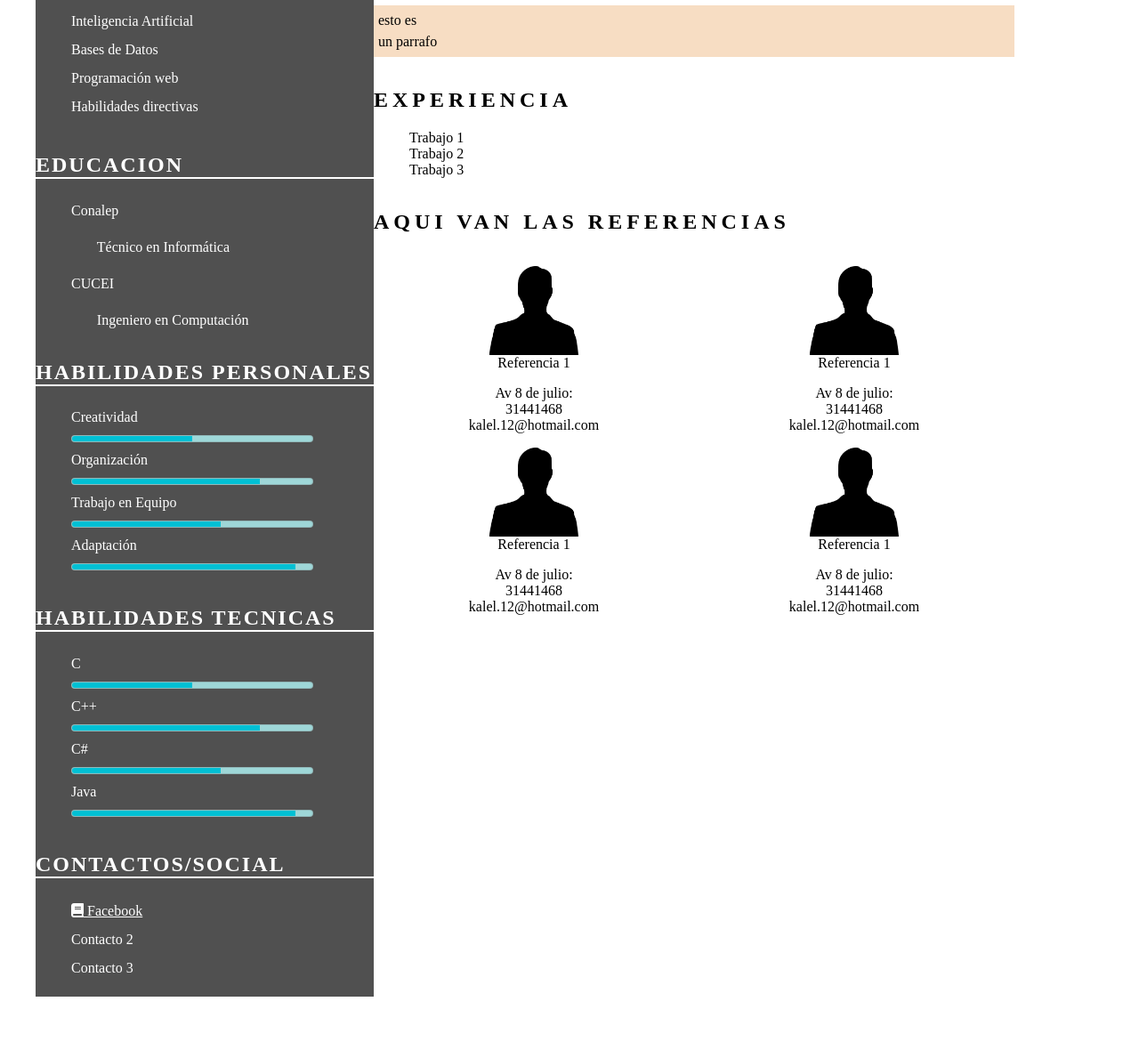
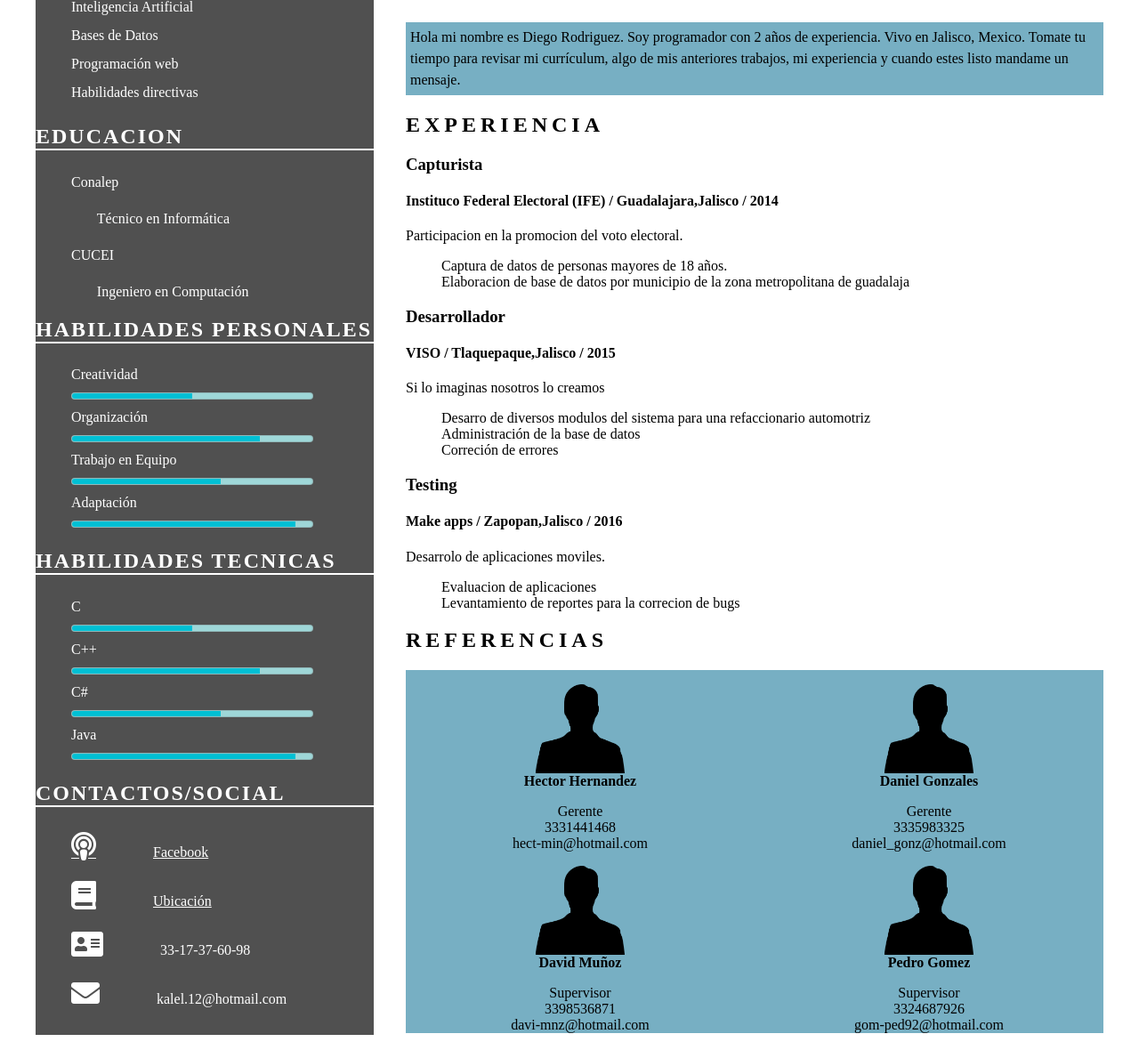
Before and after one commit to DiegoRodriguezRojas/MiCV, a plain HTML site: page index.html in a window 1280 px wide. Shown: the part 401-1572 px from the top of the page at 89% size. Before the commit the page ends 1529 px from the top, so only its background shows below. Drawn offline with Linux system fonts and the light colour scheme.

Commit message:
Llenado de informacion para el cv

```diff
--- a/css/main.css
+++ b/css/main.css
@@ -1,5 +1,5 @@
 /*-------------------Layout---------------------*/
-.Cont-Prin{
+.cont-Prin{
   display: flex;
   width: 1200px;
   margin: 0 auto;
@@ -15,8 +15,7 @@ ul {
 
 .aside{
   background-color: #505050;
-  display: flex;
-  flex-direction: column;
+  margin-right: 3%;
   width 30%;
 }
 
@@ -59,24 +58,43 @@ meter::-webkit-meter-bar{
   background-color: #9ED7D8;
 }
 
-/*---------------------ICON-------------------*/
+/* ICON */
+#c-s li{
+  line-height: 3em;
+}
+
+.social-item::before{
+  padding-right: 2em;
+}
 .fb::before{
+  content: "\f2ce";
+  font-family: "Font Awesome 5 Free";
+  font-weight: 900;
+  font-size: 2em;
+}
+
+.ub::before{
   content: "\f02d";
   font-family: "Font Awesome 5 Free";
   font-weight: 900;
+  font-size: 2em;
 }
 
-.social-itemfb::before{
-  padding-right: 15px;
+.tl::before{
+  content: "\f2bb";
+  font-family: "Font Awesome 5 Free";
+  font-weight: 900;
+  font-size: 2em;
+}
+
+.cr::before{
+  content: "\f0e0";
+  font-family: "Font Awesome 5 Free";
+  font-weight: 900;
+  font-size: 2em;
 }
 
 /*---------------------MAIN-------------------*/
-.main{
-  display: flex;
-  flex-direction: column;
-  flex-basis: 25;
-}
-
 .main section > h2{
   text-transform: uppercase;
   letter-spacing: 5px;
@@ -102,7 +120,7 @@ meter::-webkit-meter-bar{
 }
 
 .about-me p{
-  background-color: #F7DDC3;
+  background-color: #77AFC3;
   line-height: 1.5em;
   padding: 5px;
 }
@@ -111,12 +129,19 @@ meter::-webkit-meter-bar{
   background-color: white;
 }
 
+/* Referencias */
+
 .referencias{
   display: flex;
   flex-wrap: wrap;
+  background-color: #77AFC3;
 }
 
 .referencias article{
   width: 50%;
   text-align: center;
 }
+
+.referencias figcaption{
+  font-weight: bold;
+}
--- a/index.html
+++ b/index.html
@@ -6,7 +6,7 @@
       <link href="https://use.fontawesome.com/releases/v5.0.6/css/all.css" rel="stylesheet">
    </head>
    <body>
-      <div class="Cont-Prin">
+      <div class="cont-Prin">
          <div class="aside">
             <figure  id="profile-pic">
                <img
@@ -74,18 +74,29 @@
                  </li>
                </ul>
             </section>
-            <section>
+            <section id="c-s">
                <h2>Contactos/Social</h2>
                <ul>
                   <li>
-                       <a href=fb.com"
+                       <a href="https://www.facebook.com/dante.belmont.3"
                        target="_blank"
-                       class="social-item fb">
-                       Facebook
+                       class="social-item fb">Facebook
                        </a>
                   </li>
-                  <li>Contacto 2</li>
-                  <li>Contacto 3</li>
+                  <li>
+                       <a href="https://goo.gl/maps/JW5H59vRNkK2"
+                       target="_blank"
+                       class="social-item ub">Ubicación
+                       </a>
+                  </li>
+                  <li>
+                       <a class="social-item tl">33-17-37-60-98
+                       </a>
+                  </li>
+                  <li>
+                       <a class="social-item cr">kalel.12@hotmail.com
+                       </a>
+                  </li>
                </ul>
             </section>
          </div>
@@ -97,20 +108,46 @@
             <section class="about-me">
                <h2>Acerca de mi</h2>
                <p>
-                  esto es <br>
-                  un parrafo
+                  Hola mi nombre es Diego Rodriguez. Soy programador con
+                  2 años de experiencia. Vivo en Jalisco, Mexico.
+                  Tomate tu tiempo para revisar mi currículum,
+                  algo de mis anteriores trabajos, mi experiencia y cuando
+                  estes listo mandame un mensaje.
                </p>
             </section>
             <section>
                <h2>Experiencia</h2>
-               <ul>
-                  <li>Trabajo 1</li>
-                  <li>Trabajo 2</li>
-                  <li>Trabajo 3</li>
-               </ul>
+               <article>
+                 <h3>Capturista</h3>
+                 <h4>Instituco Federal Electoral (IFE) / Guadalajara,Jalisco / 2014</h4>
+                 <p>Participacion en la promocion del voto electoral.</p>
+                 <ul>
+                   <li>Captura de datos de personas mayores de 18 años.</li>
+                   <li> Elaboracion de base de datos por municipio de la zona metropolitana de guadalaja</li>
+                 </ul>
+               </article>
+               <article>
+                 <h3>Desarrollador</h3>
+                 <h4>VISO / Tlaquepaque,Jalisco / 2015</h4>
+                 <p>Si lo imaginas nosotros lo creamos</p>
+                 <ul>
+                   <li>Desarro de diversos modulos del sistema para una refaccionario automotriz</li>
+                   <li>Administración de la base de datos</li>
+                   <li>Correción de errores</li>
+                 </ul>
+               </article>
+               <article>
+                 <h3>Testing</h3>
+                 <h4>Make apps / Zapopan,Jalisco / 2016</h4>
+                 <p>Desarrolo de aplicaciones moviles.</p>
+                 <ul>
+                   <li>Evaluacion de aplicaciones</li>
+                   <li>Levantamiento de reportes para la correcion de bugs</li>
+                 </ul>
+               </article>
             </section>
             <section>
-               <h2>aqui van las referencias</h2>
+               <h2>Referencias</h2>
                <div class="referencias">
                   <article>
                      <figure>
@@ -119,11 +156,11 @@
                            alt="Referencia 1"
                            width="100"
                            height="100"/>
-                        <figcaption>Referencia 1</figcaption>
+                        <figcaption>Hector Hernandez</figcaption>
                      </figure>
-                     <span>Av 8 de julio:</span><br>
-                     <span>31441468</span><br>
-                     <span>kalel.12@hotmail.com</span><br>
+                     <span>Gerente</span><br>
+                     <span>3331441468</span><br>
+                     <span>hect-min@hotmail.com</span><br>
                   </article>
                   <article>
                      <figure>
@@ -132,11 +169,11 @@
                            alt="Referencia 1"
                            width="100"
                            height="100"/>
-                        <figcaption>Referencia 1</figcaption>
+                        <figcaption>Daniel Gonzales</figcaption>
                      </figure>
-                     <span>Av 8 de julio:</span><br>
-                     <span>31441468</span><br>
-                     <span>kalel.12@hotmail.com</span><br>
+                     <span>Gerente</span><br>
+                     <span>3335983325</span><br>
+                     <span>daniel_gonz@hotmail.com</span><br>
                   </article>
                   <article>
                      <figure>
@@ -145,11 +182,11 @@
                            alt="Referencia 1"
                            width="100"
                            height="100"/>
-                        <figcaption>Referencia 1</figcaption>
+                        <figcaption>David Muñoz</figcaption>
                      </figure>
-                     <span>Av 8 de julio:</span><br>
-                     <span>31441468</span><br>
-                     <span>kalel.12@hotmail.com</span><br>
+                     <span>Supervisor</span><br>
+                     <span>3398536871</span><br>
+                     <span>davi-mnz@hotmail.com</span><br>
                   </article>
                   <article>
                      <figure>
@@ -158,11 +195,11 @@
                            alt="Referencia 1"
                            width="100"
                            height="100"/>
-                        <figcaption>Referencia 1</figcaption>
+                        <figcaption>Pedro Gomez</figcaption>
                      </figure>
-                     <span>Av 8 de julio:</span><br>
-                     <span>31441468</span><br>
-                     <span>kalel.12@hotmail.com</span><br>
+                     <span>Supervisor</span><br>
+                     <span>3324687926</span><br>
+                     <span>gom-ped92@hotmail.com</span><br>
                   </article>
                </div>
             </section>
```
